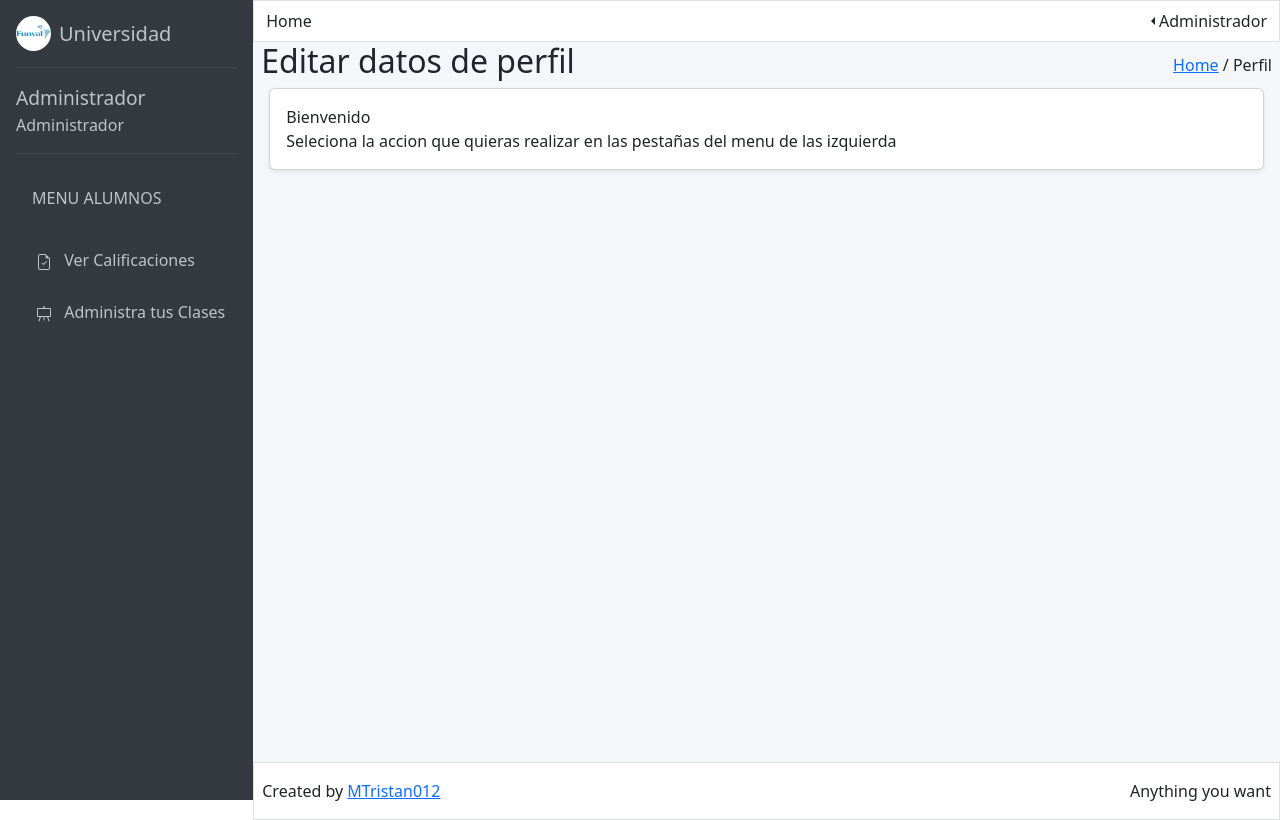
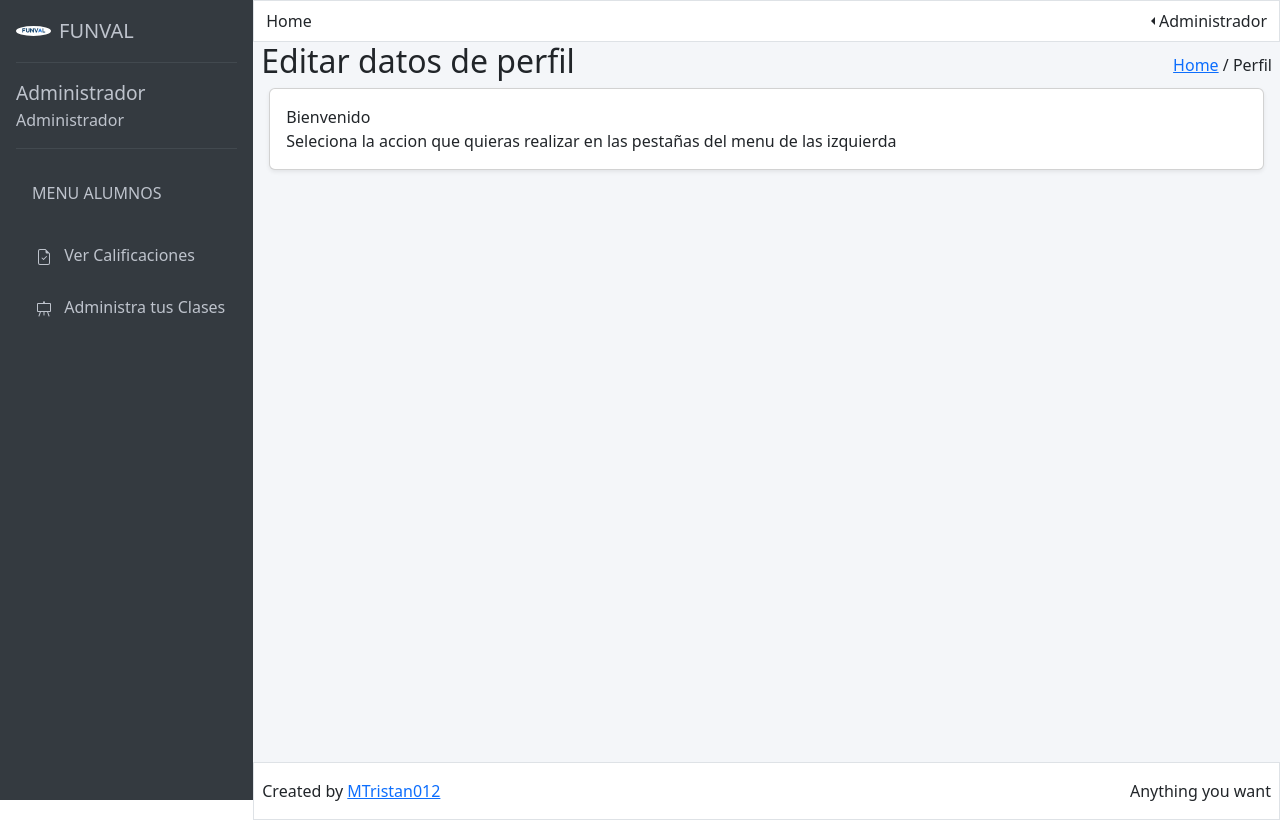
Before and after one commit to MTristan012/Parcial_5_SCRUM_Proyecto, a PHP site: page /views/alumnoPerfil.view.php in a window 1280 px wide. Run offline with PHP 8.4, Linux system fonts and the light colour scheme; a user stored in the database is signed in.

Commit message:
Funval_logo_2023

```diff
--- a/views/adminAlumnos.view.php
+++ b/views/adminAlumnos.view.php
@@ -23,7 +23,7 @@ if (empty($_SESSION["id"])) {
     <main class="d-flex">
         <aside class="d-flex flex-column flex-shrink-0 p-3 vh-100" style="background-color: #343a40;">
             <a href="./main.view.php" class="d-flex align-items-center mb-3 mb-md-0 me-md-auto text-decoration-none" style="color:#bec3cc">
-                <img src="../imagen/FUNVAL.jpg" alt="logo" class="rounded-circle" width="35rem">
+                <img src="../imagen/FUNVAL LOGO 2023.png" alt="logo" class="rounded-circle" width="35rem">
                 <span class="fs-5 ms-2"> FUNVAL </span>
             </a>
             <hr class="text-secondary">
--- a/views/adminClases.view.php
+++ b/views/adminClases.view.php
@@ -23,7 +23,7 @@ if (empty($_SESSION["id"])) {
     <main class="d-flex">
         <aside class="d-flex flex-column flex-shrink-0 p-3 vh-100" style="background-color: #343a40;">
             <a href="./main.view.php" class="d-flex align-items-center mb-3 mb-md-0 me-md-auto text-decoration-none" style="color:#bec3cc">
-                <img src="../imagen/FUNVAL.jpg" alt="logo" class="rounded-circle" width="35rem">
+                <img src="../imagen/FUNVAL LOGO 2023.png" alt="logo" class="rounded-circle" width="35rem">
                 <span class="fs-5 ms-2"> FUNVAL </span>
             </a>
             <hr class="text-secondary">
--- a/views/adminMaestros.view.php
+++ b/views/adminMaestros.view.php
@@ -23,7 +23,7 @@ if (empty($_SESSION["id"])) {
     <main class="d-flex">
         <aside class="d-flex flex-column flex-shrink-0 p-3 vh-100" style="background-color: #343a40;">
             <a href="./main.view.php" class="d-flex align-items-center mb-3 mb-md-0 me-md-auto text-decoration-none" style="color:#bec3cc">
-                <img src="../imagen/FUNVAL.jpg" alt="logo" class="rounded-circle" width="35rem">
+                <img src="../imagen/FUNVAL LOGO 2023.png" alt="logo" class="rounded-circle" width="35rem">
                 <span class="fs-5 ms-2"> FUNVAL </span>
             </a>
             <hr class="text-secondary">
--- a/views/adminPermisos.view.php
+++ b/views/adminPermisos.view.php
@@ -24,7 +24,7 @@ if (empty($_SESSION["id"])) {
     <main class="d-flex">
         <aside class="d-flex flex-column flex-shrink-0 p-3 vh-100" style="background-color: #343a40;">
             <a href="./main.view.php" class="d-flex align-items-center mb-3 mb-md-0 me-md-auto text-decoration-none" style="color:#bec3cc">
-                <img src="../imagen/FUNVAL.jpg" alt="logo" class="rounded-circle" width="35rem">
+                <img src="../imagen/FUNVAL LOGO 2023.png" alt="logo" class="rounded-circle" width="35rem">
                 <span class="fs-5 ms-2"> FUNVAL </span>
             </a>
             <hr class="text-secondary">
--- a/views/alumnoCalificaciones.view.php
+++ b/views/alumnoCalificaciones.view.php
@@ -21,7 +21,7 @@ if (empty($_SESSION["id"])) {
     <main class="d-flex">
         <aside class="d-flex flex-column flex-shrink-0 p-3 vh-100" style="background-color: #343a40;">
             <a href="./main.view.php" class="d-flex align-items-center mb-3 mb-md-0 me-md-auto text-decoration-none" style="color:#bec3cc">
-                <img src="../imagen/FUNVAL.jpg" alt="logo" class="rounded-circle" width="35rem">
+                <img src="../imagen/FUNVAL LOGO 2023.png" alt="logo" class="rounded-circle" width="35rem">
                 <span class="fs-5 ms-2"> FUNVAL </span>
             </a>
             <hr class="text-secondary">
--- a/views/alumnoClases.view.php
+++ b/views/alumnoClases.view.php
@@ -21,7 +21,7 @@ if (empty($_SESSION["id"])) {
     <main class="d-flex">
         <aside class="d-flex flex-column flex-shrink-0 p-3 vh-100" style="background-color: #343a40;">
             <a href="./main.view.php" class="d-flex align-items-center mb-3 mb-md-0 me-md-auto text-decoration-none" style="color:#bec3cc">
-                <img src="../imagen/FUNVAL.jpg" alt="logo" class="rounded-circle" width="35rem">
+                <img src="../imagen/FUNVAL LOGO 2023.png" alt="logo" class="rounded-circle" width="35rem">
                 <span class="fs-5 ms-2"> FUNVAL </span>
             </a>
             <hr class="text-secondary">
--- a/views/alumnoPerfil.view.php
+++ b/views/alumnoPerfil.view.php
@@ -14,15 +14,15 @@ if (empty($_SESSION["id"])) {
     <meta name="viewport" content="width=device-width, initial-scale=1.0">
     <link href="https://cdn.jsdelivr.net/npm/bootstrap@5.3.0/dist/css/bootstrap.min.css" rel="stylesheet" integrity="sha384-9ndCyUaIbzAi2FUVXJi0CjmCapSmO7SnpJef0486qhLnuZ2cdeRhO02iuK6FUUVM" crossorigin="anonymous">
     <script src="https://cdn.jsdelivr.net/npm/bootstrap@5.3.0/dist/js/bootstrap.bundle.min.js" integrity="sha384-geWF76RCwLtnZ8qwWowPQNguL3RmwHVBC9FhGdlKrxdiJJigb/j/68SIy3Te4Bkz" crossorigin="anonymous"></script>
-    <title>University</title>
+    <title> FUNVAL INTERNACIONAL </title>
 </head>
 
 <body>
     <main class="d-flex">
         <aside class="d-flex flex-column flex-shrink-0 p-3 vh-100" style="background-color: #343a40;">
             <a href="./main.view.php" class="d-flex align-items-center mb-3 mb-md-0 me-md-auto text-decoration-none" style="color:#bec3cc">
-                <img src="../imagen/FUNVAL.jpg" alt="logo" class="rounded-circle" width="35rem">
-                <span class="fs-5 ms-2">Universidad</span>
+                <img src="../imagen/FUNVAL LOGO 2023.png" alt="logo" class="rounded-circle" width="35rem">
+                <span class="fs-5 ms-2"> FUNVAL </span>
             </a>
             <hr class="text-secondary">
             <div style="color:#bec3cc;">
--- a/views/logIn.view.php
+++ b/views/logIn.view.php
@@ -21,7 +21,7 @@ if (empty($_SESSION["id"])) {
     <main class="d-flex justify-content-center">
         <section style="max-width: 22em;" class="mt-4">
             <div class="d-flex justify-content-center my-3">
-                <img src="../imagen/FUNVAL.jpg" alt="logo" width="55%">
+                <img src="../imagen/FUNVAL LOGO 2023.png" alt="logo" width="55%">
             </div>
             <form class="card bg-white p-3 shadow-sm mt-3 rounded-0" method="post">
                 <p class="text-center px-3 pb-3">Bienvenido Ingresa con tu cuenta</p>
--- a/views/maestroAlumnos.view.php
+++ b/views/maestroAlumnos.view.php
@@ -23,7 +23,7 @@ if (empty($_SESSION["id"])) {
     <main class="d-flex">
         <aside class="d-flex flex-column flex-shrink-0 p-3 vh-100" style="background-color: #343a40;">
             <a href="./main.view.php" class="d-flex align-items-center mb-3 mb-md-0 me-md-auto text-decoration-none" style="color:#bec3cc">
-                <img src="../imagen/FUNVAL.jpg" alt="logo" class="rounded-circle" width="35rem">
+                <img src="../imagen/FUNVAL LOGO 2023.png" alt="logo" class="rounded-circle" width="35rem">
                 <span class="fs-5 ms-2"> FUNVAL </span>
             </a>
             <hr class="text-secondary">
--- a/views/maestroPerfil.view.php
+++ b/views/maestroPerfil.view.php
@@ -23,7 +23,7 @@ if (empty($_SESSION["id"])) {
     <main class="d-flex">
         <aside class="d-flex flex-column flex-shrink-0 p-3 vh-100" style="background-color: #343a40;">
             <a href="./main.view.php" class="d-flex align-items-center mb-3 mb-md-0 me-md-auto text-decoration-none" style="color:#bec3cc">
-                <img src="../imagen/FUNVAL.jpg" alt="logo" class="rounded-circle" width="35rem">
+                <img src="../imagen/FUNVAL LOGO 2023.png" alt="logo" class="rounded-circle" width="35rem">
                 <span class="fs-5 ms-2"> FUNVAL </span>
             </a>
             <hr class="text-secondary">
--- a/views/main.view.php
+++ b/views/main.view.php
@@ -21,7 +21,7 @@ if (empty($_SESSION["id"])) {
     <main class="d-flex">
         <aside class="d-flex flex-column flex-shrink-0 p-3 vh-100" style="background-color: #343a40;">
             <a href="#" class="d-flex align-items-center mb-3 mb-md-0 me-md-auto text-decoration-none" style="color:#bec3cc">
-                <img src="../imagen/FUNVAL.jpg" alt="logo" class="rounded-circle" width="35rem">
+                <img src="../imagen/FUNVAL LOGO 2023.png" alt="logo" class="rounded-circle" width="35rem">
                 <span class="fs-5 ms-2"> FUNVAL </span>
             </a>
             <hr class="text-secondary">
```
Also changed, not shown: imagen/FUNVAL LOGO 2023.png (added), imagen/Final Battle College Graduation.jpg (added).
